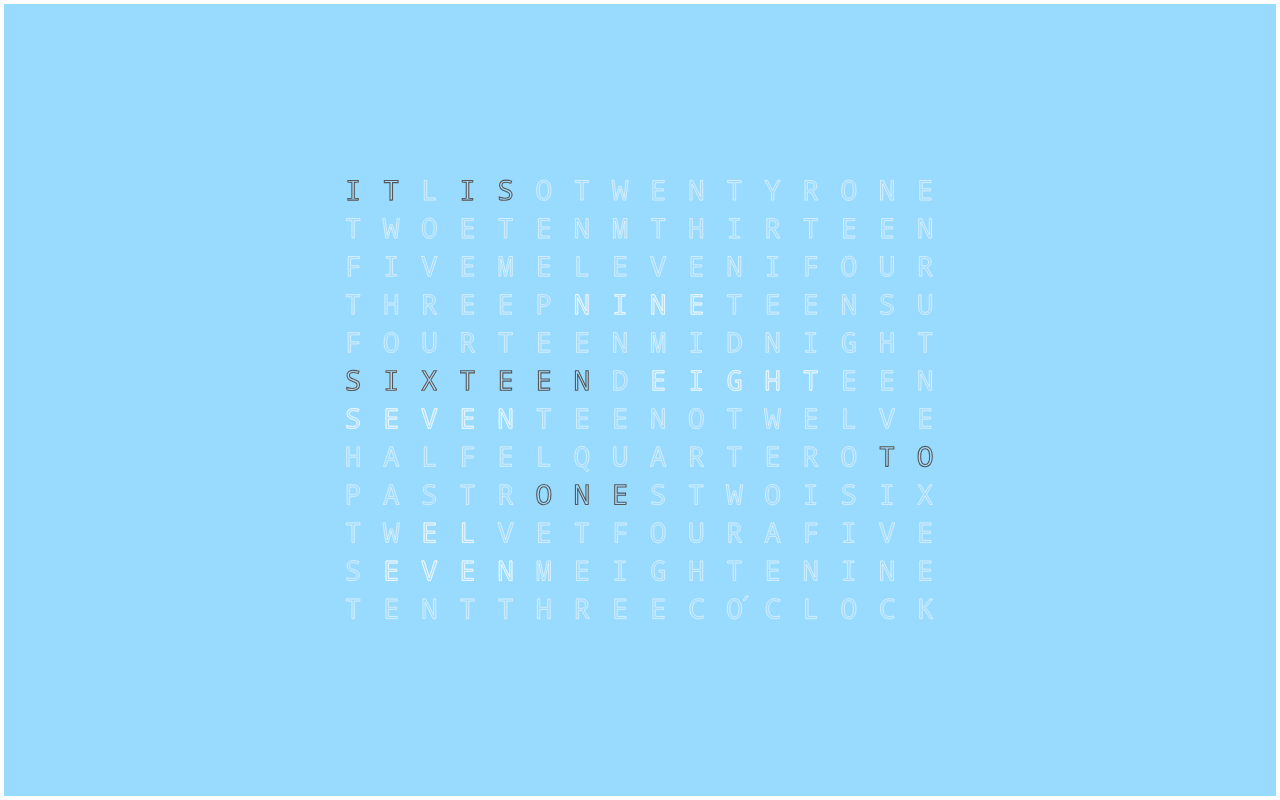
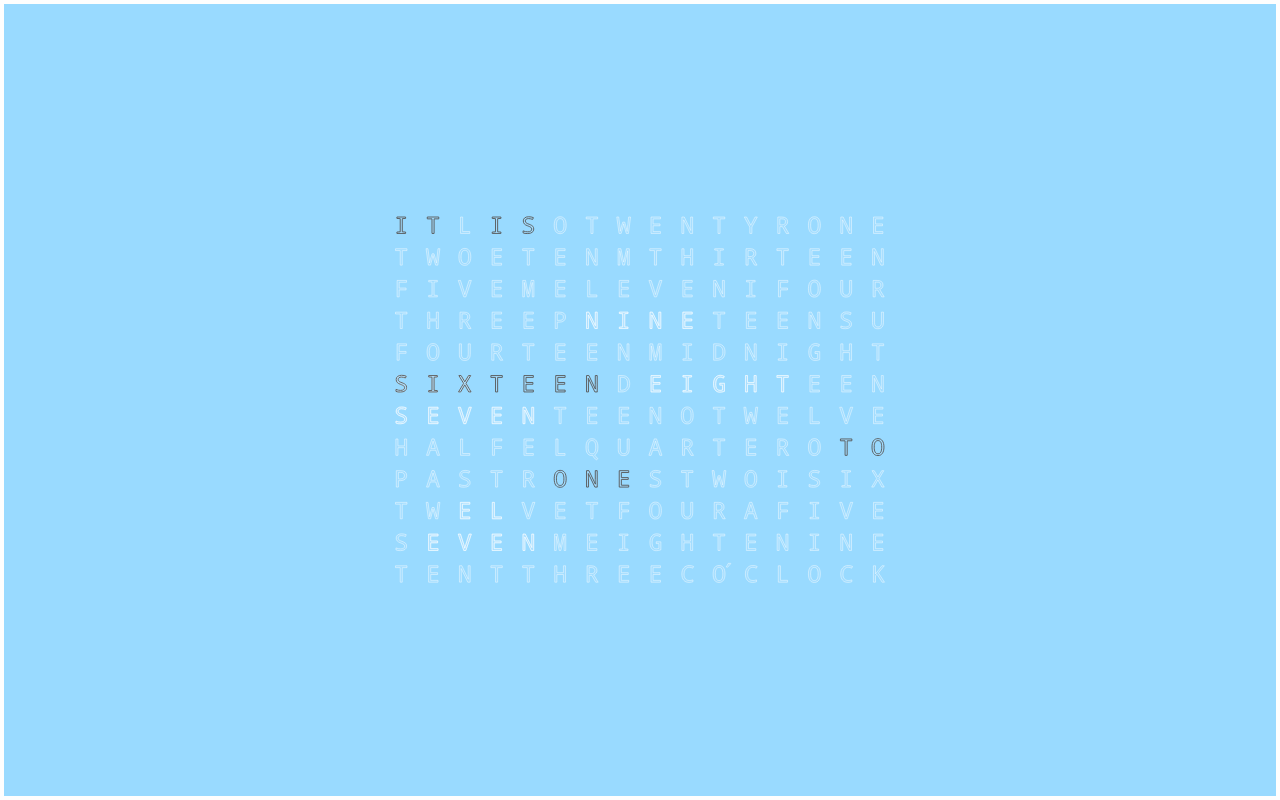
Before and after one commit to David-Way/word-clock, a website: page app/index.html in a window 1280 px wide. Drawn offline with Linux system fonts and the light colour scheme.

Commit message:
Media Query added to scale svg

```diff
--- a/src/scss/partials/_main.scss
+++ b/src/scss/partials/_main.scss
@@ -103,3 +103,11 @@ a:link, a:hover, a:active, a:visited {
       -ms-flex-direction: row;
           flex-direction: row;
 }
+
+@media only screen and (min-width:890px) {
+  .main {
+    svg {
+      width: 50%;
+    }
+  }
+}
```
Also changed, not shown: app/assets/css/style.css, app/assets/css/style.min.css.
